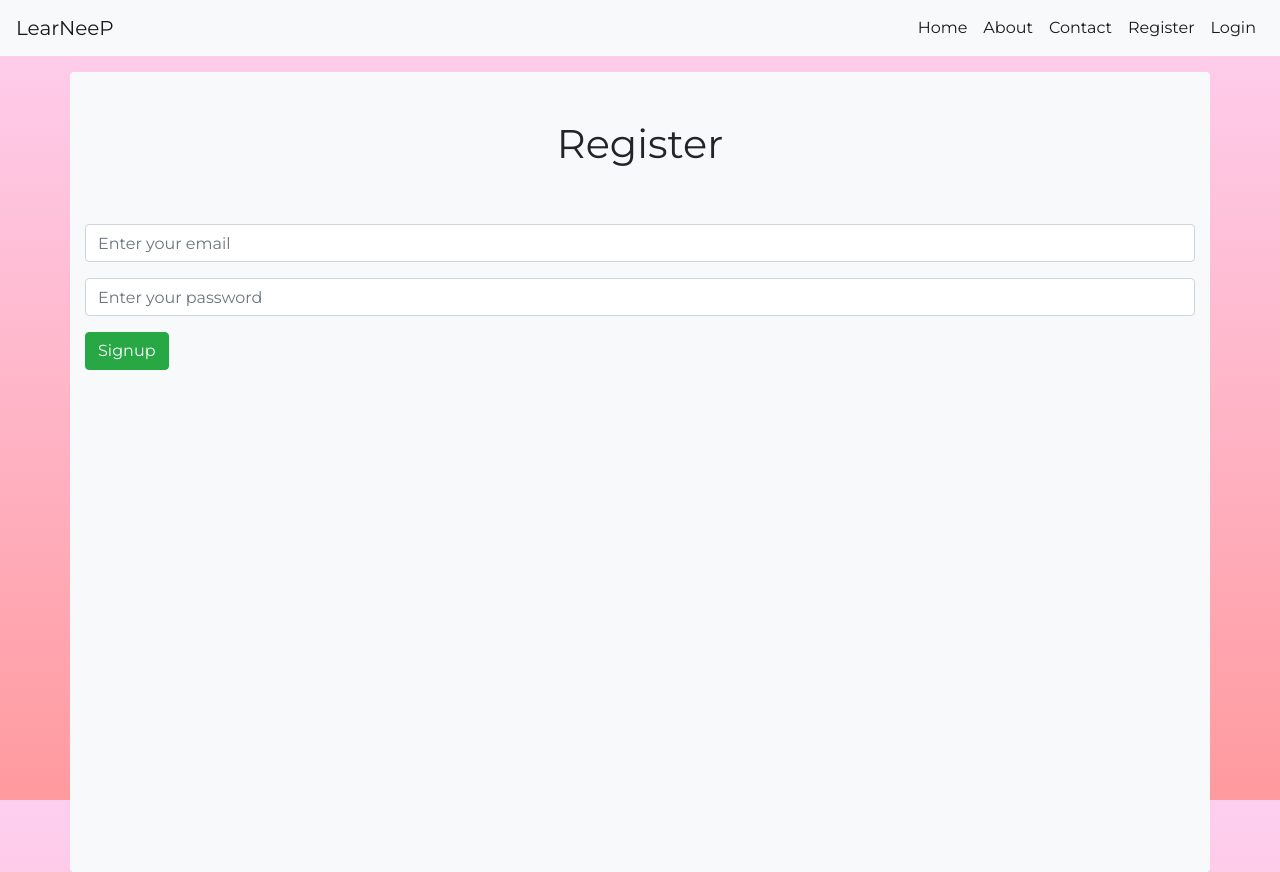
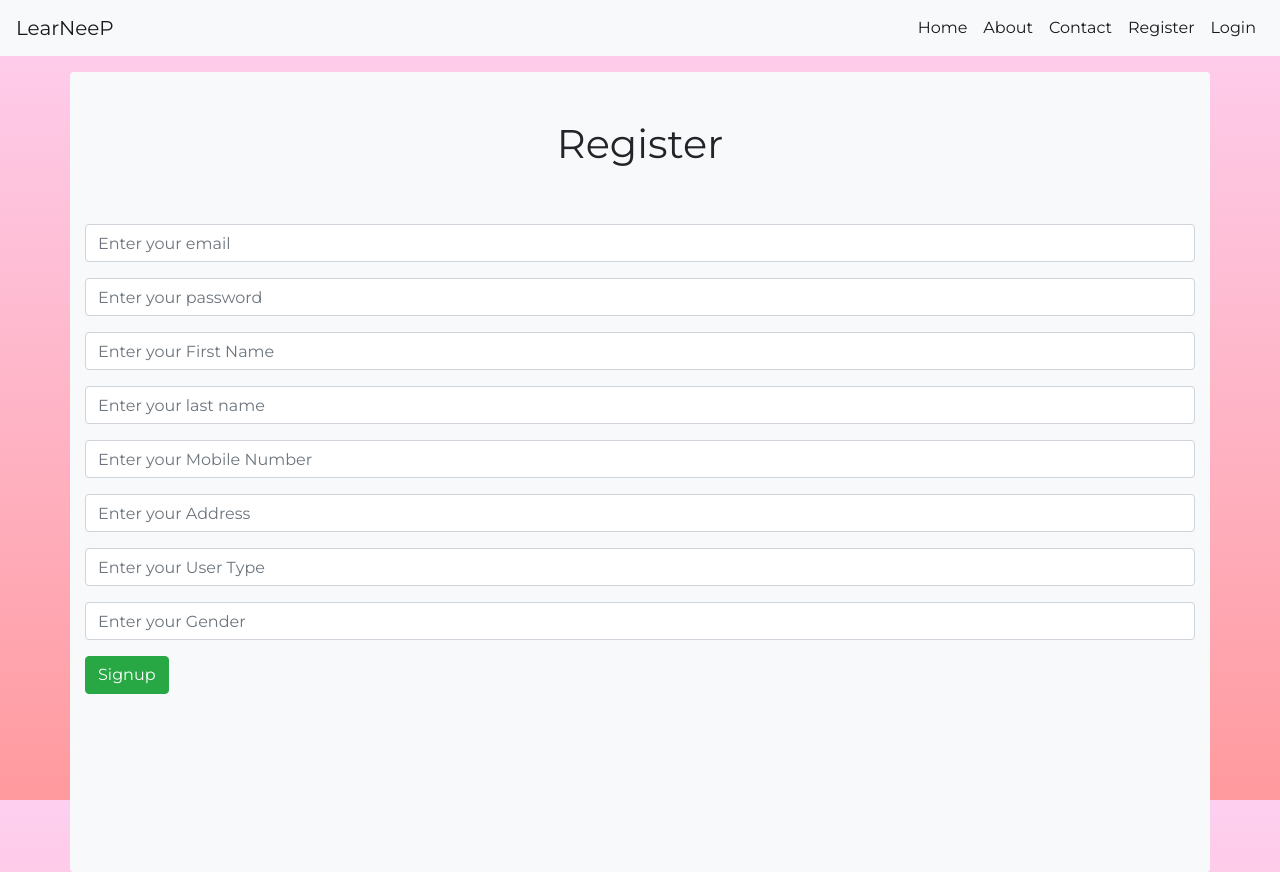
Before and after one commit to shawavisek35/Learneeep, a React (Create React App) app: page /register in a window 1280 px wide. Built offline with nearby package versions, Linux system fonts and the light colour scheme; no server answers.

Commit message:
datebase added for users -Avisek

```diff
--- a/src/Components/Home/Home.js
+++ b/src/Components/Home/Home.js
@@ -11,7 +11,9 @@ class Home extends Component {
       return (
         <div className="mt-3 bg-light vh-100 container rounded">
           <h1 className="p-5 text-center">Welcome - {this.props.user.email}</h1>
+
         </div>
+
       );
     } else {
       return (
--- a/src/Components/Nav/Nav.js
+++ b/src/Components/Nav/Nav.js
@@ -31,7 +31,8 @@ class NavBar extends Component {
     this.toggle = this.toggle.bind(this);
     this.state = {
       user: {},
-      authed: false
+      authed: false,
+      newUser : []
     };
   }
 
@@ -53,6 +54,7 @@ class NavBar extends Component {
         });
       }
     });
+
   }
 
   logout() {
--- a/src/Components/register/register.js
+++ b/src/Components/register/register.js
@@ -9,7 +9,14 @@ class Register extends Component{
         this.handleChange = this.handleChange.bind(this);
 
         this.state = {
-
+            email : "",
+            password : "",
+            f_name : "",
+            l_name : "",
+            user_type : "",
+            gender : "",
+            mobile : "",
+            address : "",
         }
     }
     signup(val){
@@ -18,6 +25,22 @@ class Register extends Component{
         fire.auth().createUserWithEmailAndPassword(this.state.email , this.state.password).then((e)=>{
             console.log(e);
             history.push('/')
+        })
+        .catch((err)=>{
+            console.log(err);
+        });
+
+        fire.firestore().collection("users").add({
+            firstName : this.state.f_name,
+            lastName : this.state.l_name,
+            email : this.state.email,
+            phone : this.state.mobile,
+            userType : this.state.user_type,
+            address : this.state.address,
+            gender : this.state.gender
+        })
+        .then((doc) => {
+            console.log("user added with doc id as : ",doc.id);
         })
         .catch((err)=>{
             console.log(err);
@@ -41,6 +64,24 @@ class Register extends Component{
                     <div className="form-group">
                         <input className="form-control" type="password" name="password" id="password" placeholder="Enter your password" onChange={this.handleChange} value={this.state.password} />
                     </div>
+                    <div className="form-group">
+                        <input className="form-control" type="text" name="f_name" id="f_name" placeholder="Enter your First Name" onChange={this.handleChange} value={this.state.f_name} />
+                    </div>
+                    <div className="form-group">
+                        <input className="form-control" type="text" name="l_name" id="l_name" placeholder="Enter your last name" onChange={this.handleChange} value={this.state.l_name} />
+                    </div>
+                    <div className="form-group">
+                        <input className="form-control" type="number" name="mobile" id="mobile" placeholder="Enter your Mobile Number" onChange={this.handleChange} value={this.state.mobile} />
+                    </div>
+                    <div className="form-group">
+                        <input className="form-control" type="text" name="address" id="address" placeholder="Enter your Address" onChange={this.handleChange} value={this.state.address} />
+                    </div>
+                    <div className="form-group">
+                        <input className="form-control" type="text" name="user_type" id="userType" placeholder="Enter your User Type" onChange={this.handleChange} value={this.state.user_type} />
+                    </div>
+                    <div className="form-group">
+                        <input className="form-control" type="text" name="gender" id="gender" placeholder="Enter your Gender" onChange={this.handleChange} value={this.state.gender} />
+                    </div>
                     <button onClick={this.signup} className="btn btn-success">Signup</button>
                 </form>
             </div>
```
Also changed, not shown: src/config/firedb.js (added).
